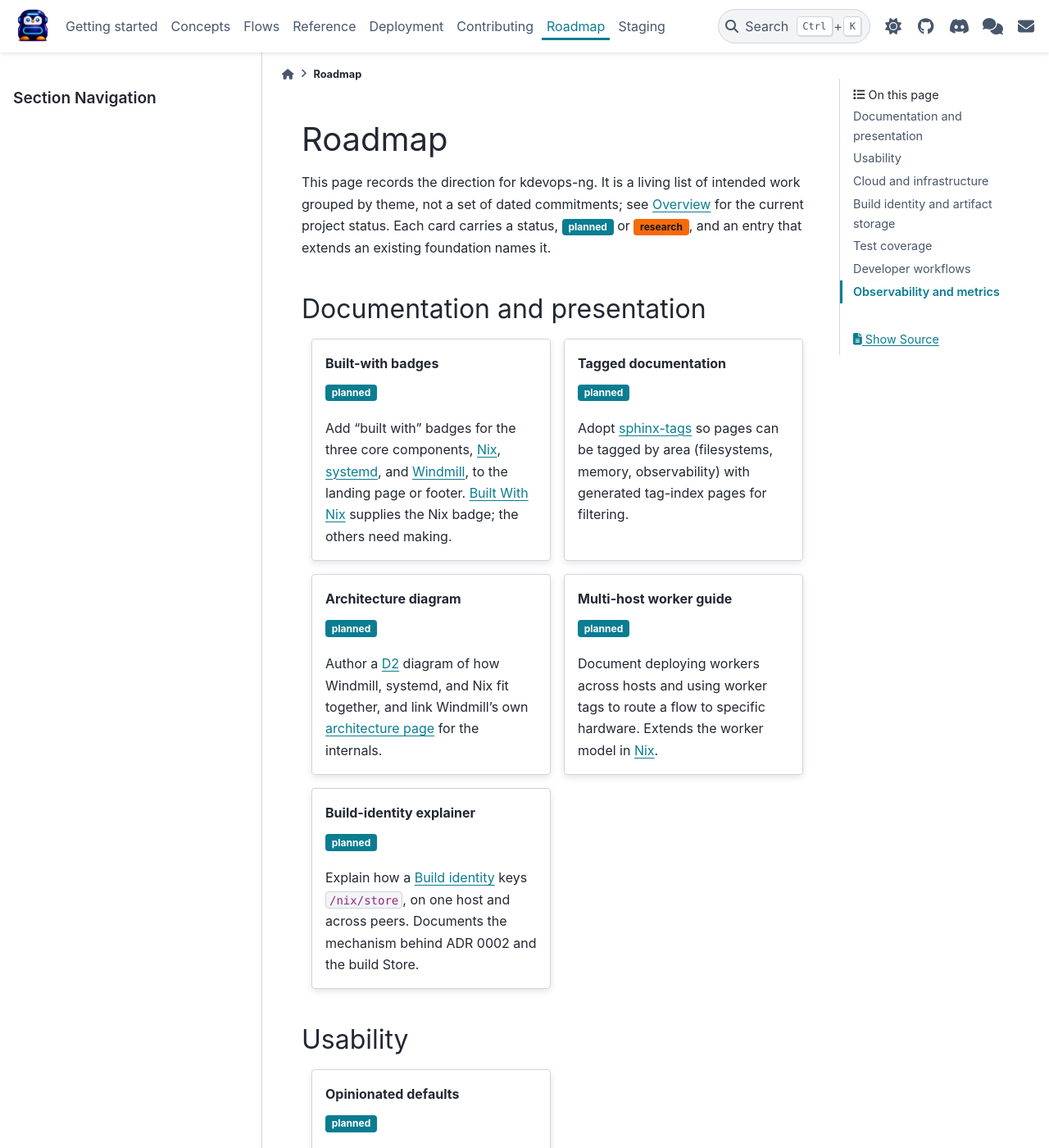
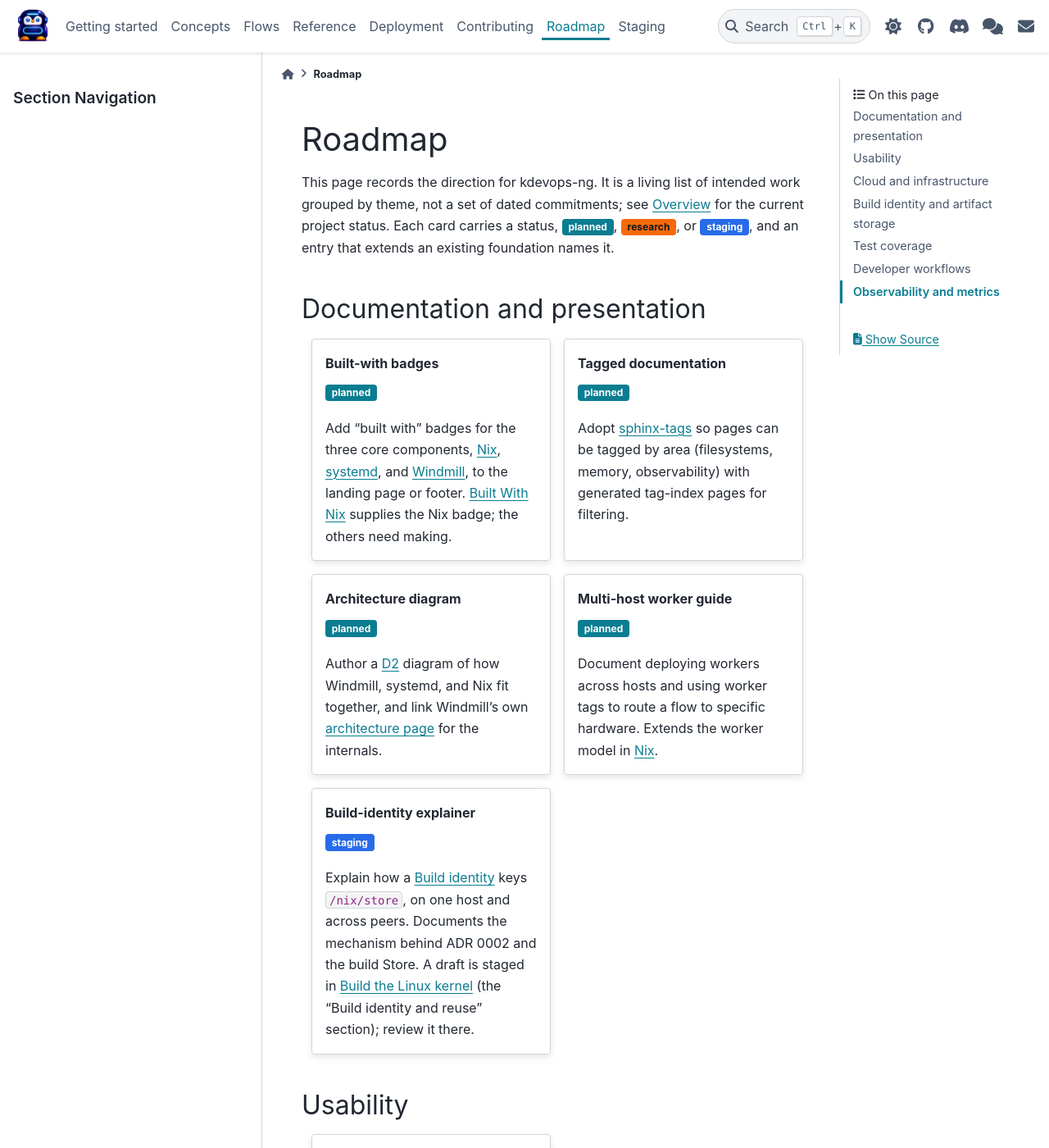
Before and after one commit to dagomez137/kdevops-ng, a Sphinx documentation site: the page built from docs/roadmap.rst, in a window 1280 px wide and 1400 px high. Shown: the whole window at 82% size. Built offline with Sphinx 7.4.7 and the PyData theme 0.15.4, drawn with Linux system fonts in a browser that asks for light colours.

Commit message:
docs: mark the build-identity explainer as staging
A draft of the build-identity explainer already lives in the staged
kernel build page, in its "Build identity and reuse" section. Move the
card from planned to a new staging status and link that section so a
reviewer can read the draft in place, and add staging to the status
legend in the page intro.

Generated-by: Claude AI
Signed-off-by: Daniel Gomez <da.gomez@kernel.org>

```diff
--- a/docs/roadmap.rst
+++ b/docs/roadmap.rst
@@ -7,8 +7,8 @@ Roadmap
 This page records the direction for kdevops-ng. It is a living list of intended
 work grouped by theme, not a set of dated commitments; see
 :doc:`getting-started/overview` for the current project status. Each card
-carries a status, :bdg-primary:`planned` or :bdg-warning:`research`, and an
-entry that extends an existing foundation names it.
+carries a status, :bdg-primary:`planned`, :bdg-warning:`research`, or
+:bdg-info:`staging`, and an entry that extends an existing foundation names it.
 
 Documentation and presentation
 ==============================
@@ -49,11 +49,12 @@ Documentation and presentation
 
    .. grid-item-card:: Build-identity explainer
 
-      :bdg-primary:`planned`
+      :bdg-info:`staging`
 
       Explain how a :term:`Build identity` keys ``/nix/store``, on one host and
       across peers. Documents the mechanism behind ADR 0002 and the build
-      Store.
+      Store. A draft is staged in :doc:`/flows/kernel-build` (the "Build
+      identity and reuse" section); review it there.
 
 Usability
 =========
```
